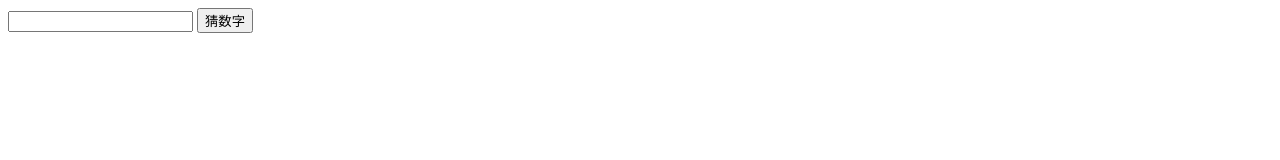
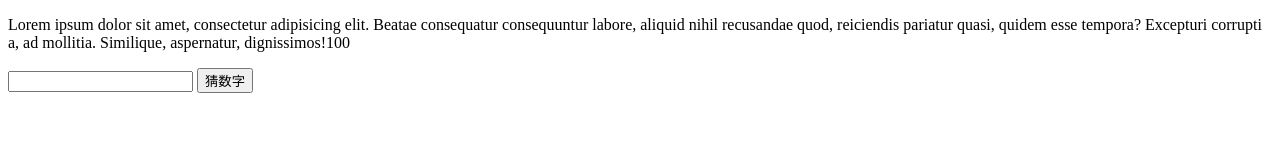
Before and after one commit to sangdy/2016-8-27, a plain HTML site: page index.html in a window 1280 px wide. Drawn offline with nearby package versions, Linux system fonts and the light colour scheme.

Commit message:
jiarulrdanci

```diff
--- a/index.html
+++ b/index.html
@@ -5,6 +5,7 @@
 	<title>Document</title>
 </head>
 <body>
+	<p>Lorem ipsum dolor sit amet, consectetur adipisicing elit. Beatae consequatur consequuntur labore, aliquid nihil recusandae quod, reiciendis pariatur quasi, quidem esse tempora? Excepturi corrupti a, ad mollitia. Similique, aspernatur, dignissimos!100</p>
 	<input type="text" id="txt">
 	<input type="button" value="猜数字" id="btn">
 
```
